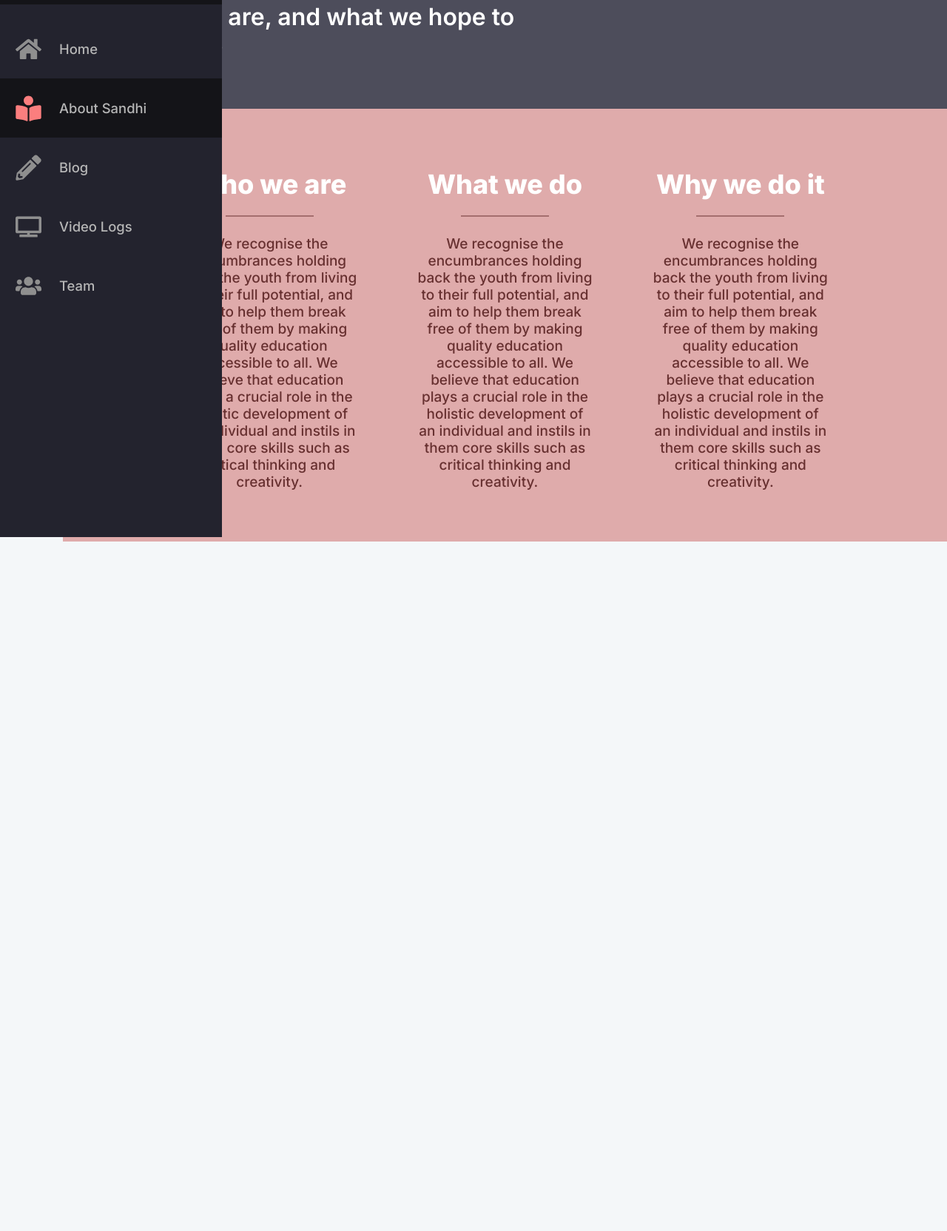
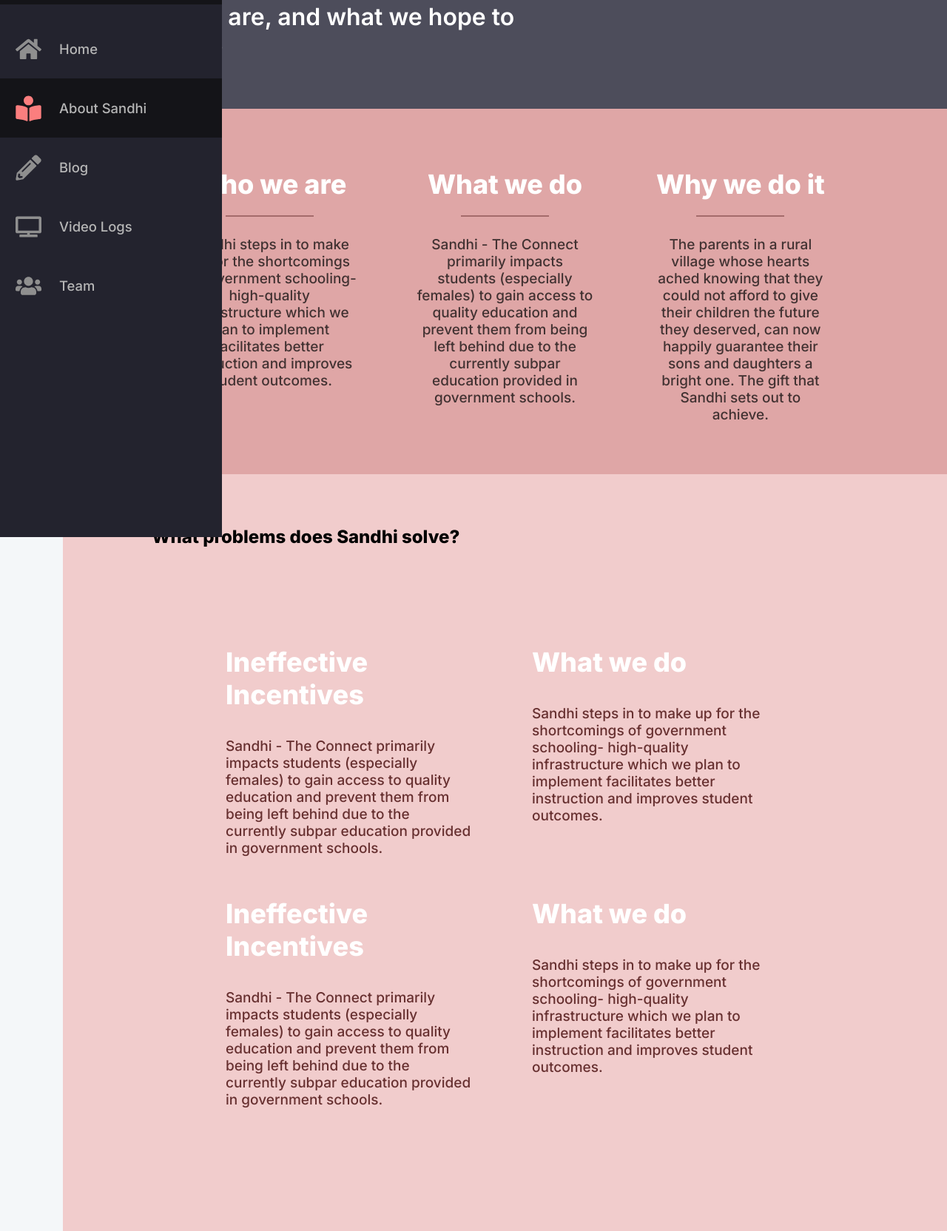
Before and after one commit to sandhi-the-connect/sandhi-the-connect.github.io, a website: page src/about-sandhi.html in a window 1280 px wide. Shown: the part 74-1738 px from the top of the page at 74% size. Before the commit the page ends 861 px from the top, so only its background shows below. Drawn offline with Linux system fonts and the light colour scheme.

Commit message:
mobile testing

```diff
--- a/src/about-sandhi.html
+++ b/src/about-sandhi.html
@@ -78,18 +78,40 @@
                 <div class = "box">
                     <h1 class="head">Who we are</h1>
                     <hr class="line">
-                    <p class="desc">We recognise the encumbrances holding back the youth from living to their full potential, and aim to help them break free of them by making quality education accessible to all. We believe that education plays a crucial role in the holistic development of an individual and instils in them core skills such as critical thinking and creativity.</p>
+                    <p class="desc">Sandhi steps in to make up for the shortcomings of government schooling- high-quality infrastructure which we plan to implement facilitates better instruction and improves student outcomes.</p>
                 </div>
                 <div class = "box">
                     <h1 class="head">What we do</h1>
                     <hr class="line">
-                    <p class="desc">We recognise the encumbrances holding back the youth from living to their full potential, and aim to help them break free of them by making quality education accessible to all. We believe that education plays a crucial role in the holistic development of an individual and instils in them core skills such as critical thinking and creativity.</p>
+                    <p class="desc">Sandhi - The Connect primarily impacts students (especially females) to gain access to quality education and prevent them from being left behind due to the currently subpar education provided in government schools. </p>
                 </div>
                 <div class = "box">
                     <h1 class="head">Why we do it</h1>
                     <hr class="line">
-                    <p class="desc">We recognise the encumbrances holding back the youth from living to their full potential, and aim to help them break free of them by making quality education accessible to all. We believe that education plays a crucial role in the holistic development of an individual and instils in them core skills such as critical thinking and creativity.</p>
+                    <p class="desc">The parents in a rural village whose hearts ached knowing that they could not afford to give their children the future they deserved, can now happily guarantee their sons and daughters a bright one. The gift that Sandhi sets out to achieve.</p>
                 </div>
+            </section>
+
+            <section id = "problems">
+                <h1>What problems does Sandhi solve?</h1>
+                <section id="problems-tiled">
+                    <div class = "box">
+                        <h1 class="head">Ineffective Incentives</h1>
+                        <p class="desc">Sandhi - The Connect primarily impacts students (especially females) to gain access to quality education and prevent them from being left behind due to the currently subpar education provided in government schools. </p>
+                    </div>
+                    <div class = "box">
+                        <h1 class="head">What we do</h1>
+                        <p class="desc">Sandhi steps in to make up for the shortcomings of government schooling- high-quality infrastructure which we plan to implement facilitates better instruction and improves student outcomes.</p>
+                    </div>
+                    <div class = "box">
+                        <h1 class="head">Ineffective Incentives</h1>
+                        <p class="desc">Sandhi - The Connect primarily impacts students (especially females) to gain access to quality education and prevent them from being left behind due to the currently subpar education provided in government schools. </p>
+                    </div>
+                    <div class = "box">
+                        <h1 class="head">What we do</h1>
+                        <p class="desc">Sandhi steps in to make up for the shortcomings of government schooling- high-quality infrastructure which we plan to implement facilitates better instruction and improves student outcomes.</p>
+                    </div>
+                </section>
             </section>
         </main>
     </body>
--- a/src/scss/style.scss
+++ b/src/scss/style.scss
@@ -364,7 +364,8 @@
 		column-gap: 42px;
 		row-gap: 42px;
 		justify-content: center;
-    }
+	}
+
 
     &#team
     {
@@ -895,13 +896,15 @@
 
 #who-what-why{
 	display: flex;
-	background-color: #DFABAB;
+	background-color: #dfa6a6;
 	top: 0;
 	margin-top: 0px;
+	margin-bottom: 0px;
 	padding: 50px 120px;
 
 	.box{
 		margin: 0px 40px;
+		width: 33%;
 
 		.head{
 			color: #fff;
@@ -911,21 +914,78 @@
 		}
 
 		.line{
+			transition: 0.25s cubic-bezier(0.68, -0.55, 0.265, 1.55);
 			width: 50%;
 			border: 0;
     		height: 2px;
 			background-color: #6730307e;
 			margin-top: -10px;
-			margin-bottom: 25px;
+			margin-bottom: 26px;
+		}
+		&:hover{
+			.line{
+				width: 60%;
+			}
 		}
 
 		.desc{
-			color: #673030;
+			color: #423232;
 			font-size: 19px;
 			text-align: center;
 		}
 	}
 
+}
+
+@media only screen and (max-width: 599px) {
+	#who-what-why{
+		flex-direction: column;
+		height: 100%;
+		padding: 50px 30px;
+
+		.box{
+			text-align: center;
+			margin: 20px 8px;
+			width: 90%;
+		}
+	}
+}
+
+#problems{
+	background-color:#f1cccc;
+	top: 0;
+	margin-top: 0px;
+	padding: 50px 120px;
+
+	#problems-tiled{
+		display: flex;
+		flex-wrap: wrap;
+
+		.box{
+			margin: 0px 40px;
+			width: 40%;
+
+			.head{
+				color: #fff;
+				font-size: 36px;
+				font-weight: 700;
+			}
+
+			.line{
+				width: 50%;
+				border: 0;
+				height: 2px;
+				background-color: #6730307e;
+				margin-top: -10px;
+				margin-bottom: 25px;
+			}
+
+			.desc{
+				color: #673030;
+				font-size: 19px;
+			}
+		}
+	}
 }
 
 @media only screen and (max-width: 599px) {
```
Also changed, not shown: src/blog.html (+3 -0 lines), src/css/style.css.
